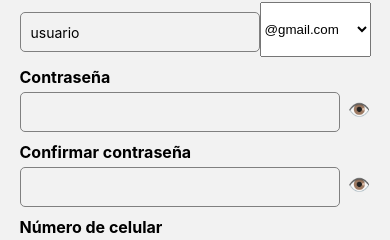
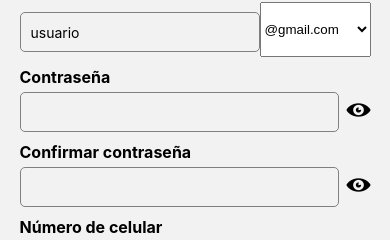
Before and after one commit to AlexdanTB/TallerP1-AppsMovilesI, a React Native app: screen /Registro in a window 390 px wide. Shown: the part 271-511 px from the top of the page. Built offline with nearby package versions, Linux system fonts and the light colour scheme.

Commit message:
Iconos para inputs contraseñas

```diff
--- a/screens/LoginScreen.jsx
+++ b/screens/LoginScreen.jsx
@@ -2,6 +2,7 @@ import { StyleSheet, Text, TextInput, TouchableOpacity, View, Alert } from 'reac
 import React, { useState } from 'react';
 import LogoImagen from '../components/LogoImagen';
 import AsyncStorage from '@react-native-async-storage/async-storage';
+import Entypo from '@expo/vector-icons/Entypo';
 
 export default function LoginScreen({ navigation }) {
     const [username, setUsername] = useState('');
@@ -49,7 +50,7 @@ export default function LoginScreen({ navigation }) {
                         />
                         <TouchableOpacity onPress={() => setShowPassword(!showPassword)}>
                             <Text style={{ marginLeft: 8, fontSize: 18 }}>
-                                {showPassword ? ' x ' : '👁️'}
+                                {showPassword ? <Entypo name="eye-with-line" size={24} color="black" /> : <Entypo name="eye" size={24} color="black" />}
                             </Text>
                         </TouchableOpacity>
                      </View>
--- a/screens/RegistroScreen.jsx
+++ b/screens/RegistroScreen.jsx
@@ -3,6 +3,7 @@ import React, { useState } from 'react';
 import LogoImagen from '../components/LogoImagen';
 import { Picker } from '@react-native-picker/picker';
 import AsyncStorage from '@react-native-async-storage/async-storage';
+import Entypo from '@expo/vector-icons/Entypo';
 
 export default function RegistroScreen({ navigation }) {
     const [nombre, setNombre] = useState('');
@@ -107,7 +108,7 @@ export default function RegistroScreen({ navigation }) {
                         />
                         <TouchableOpacity onPress={() => setShowPassword(!showPassword)}>
                             <Text style={{ marginLeft: 8, fontSize: 18 }}>
-                                {showPassword ? ' x ' : '👁️'}
+                                {showPassword ? <Entypo name="eye-with-line" size={24} color="black" /> : <Entypo name="eye" size={24} color="black" />}
                             </Text>
                         </TouchableOpacity>
                     </View>
@@ -121,7 +122,7 @@ export default function RegistroScreen({ navigation }) {
                         />
                         <TouchableOpacity onPress={() => setShowConfirmPassword(!showConfirmPassword)}>
                             <Text style={{ marginLeft: 8, fontSize: 18 }}>
-                                {showConfirmPassword ? ' x ' : '👁️'}
+                                {showConfirmPassword ? <Entypo name="eye-with-line" size={24} color="black" />: <Entypo name="eye" size={24} color="black" />}
                             </Text>
                         </TouchableOpacity>
                     </View>
@@ -177,7 +178,7 @@ const styles = StyleSheet.create({
         borderWidth: 1,
         marginTop: 5,
         paddingHorizontal: 10,
-        borderRadius: 5,
+        borderRadius: 5
     },
     btnRegistrar: {
     marginTop: 40,
```
